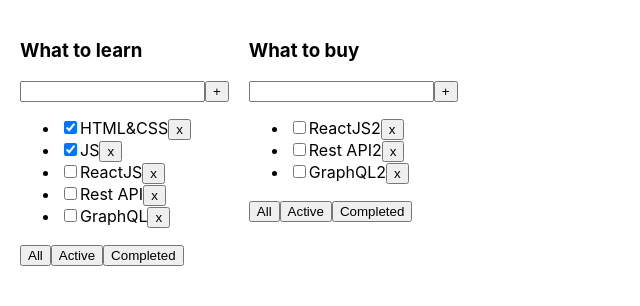
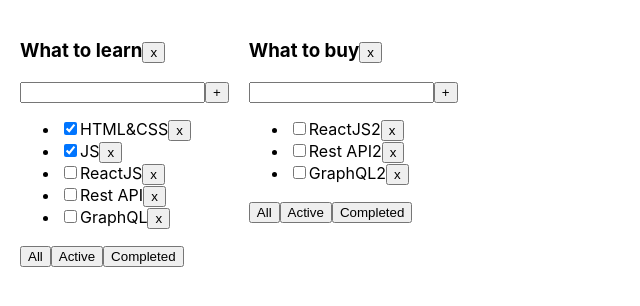
Before and after one commit to IJTINK7/microtasks, a React (Create React App) app: page / in a window 1280 px wide. Shown: the top 306 px of the page, without its empty margins (0-640 px from the left). Built offline with nearby package versions, Linux system fonts and the light colour scheme.

Commit message:
Creating "removeTodolist" function

```diff
--- a/src/07-Associative_Array/Todolist.tsx
+++ b/src/07-Associative_Array/Todolist.tsx
@@ -15,6 +15,7 @@ type PropsType = {
 	changeFilter: (todolistID: string, value: FilterValuesType) => void
 	addTask: (todolistID: string, title: string) => void
 	changeTaskStatus: (todolistID: string, taskId: string, isDone: boolean) => void
+	removeTodolist: (todolistID: string) => void
 	filter: FilterValuesType
 }
 
@@ -46,10 +47,15 @@ export function Todolist(props: PropsType) {
 	const onAllClickHandler = () => props.changeFilter(props.todolistId, "all");
 	const onActiveClickHandler = () => props.changeFilter(props.todolistId, "active");
 	const onCompletedClickHandler = () => props.changeFilter(props.todolistId, "completed");
+	const removeTodolistHandler = () => props.removeTodolist(props.todolistId);
 
 
 	return <div>
-		<h3>{props.title}</h3>
+		<h3>
+			{props.title}
+			<button onClick={removeTodolistHandler}>x</button>
+		</h3>
+
 		<div>
 			<input value={title}
 				   onChange={onChangeHandler}
--- a/src/App.tsx
+++ b/src/App.tsx
@@ -180,6 +180,10 @@ function App() {
 	function changeFilter(todolistID: string, value: FilterValuesType) {
 		setTodolists(todolists.map(el=>el.id === todolistID ? {...el, filter: value}: el));
 	}
+	const removeTodolist = (todolistID: string) => {
+		setTodolists(todolists.filter(el=>el.id !== todolistID))
+		delete tasks[todolistID]
+	}
 
 	return (
 		<div className="App">
@@ -277,6 +281,7 @@ function App() {
 					changeFilter={changeFilter}
 					addTask={addTask}
 					changeTaskStatus={changeStatus}
+					removeTodolist={removeTodolist}
 					filter={el.filter}
 				/>
 			})
```
